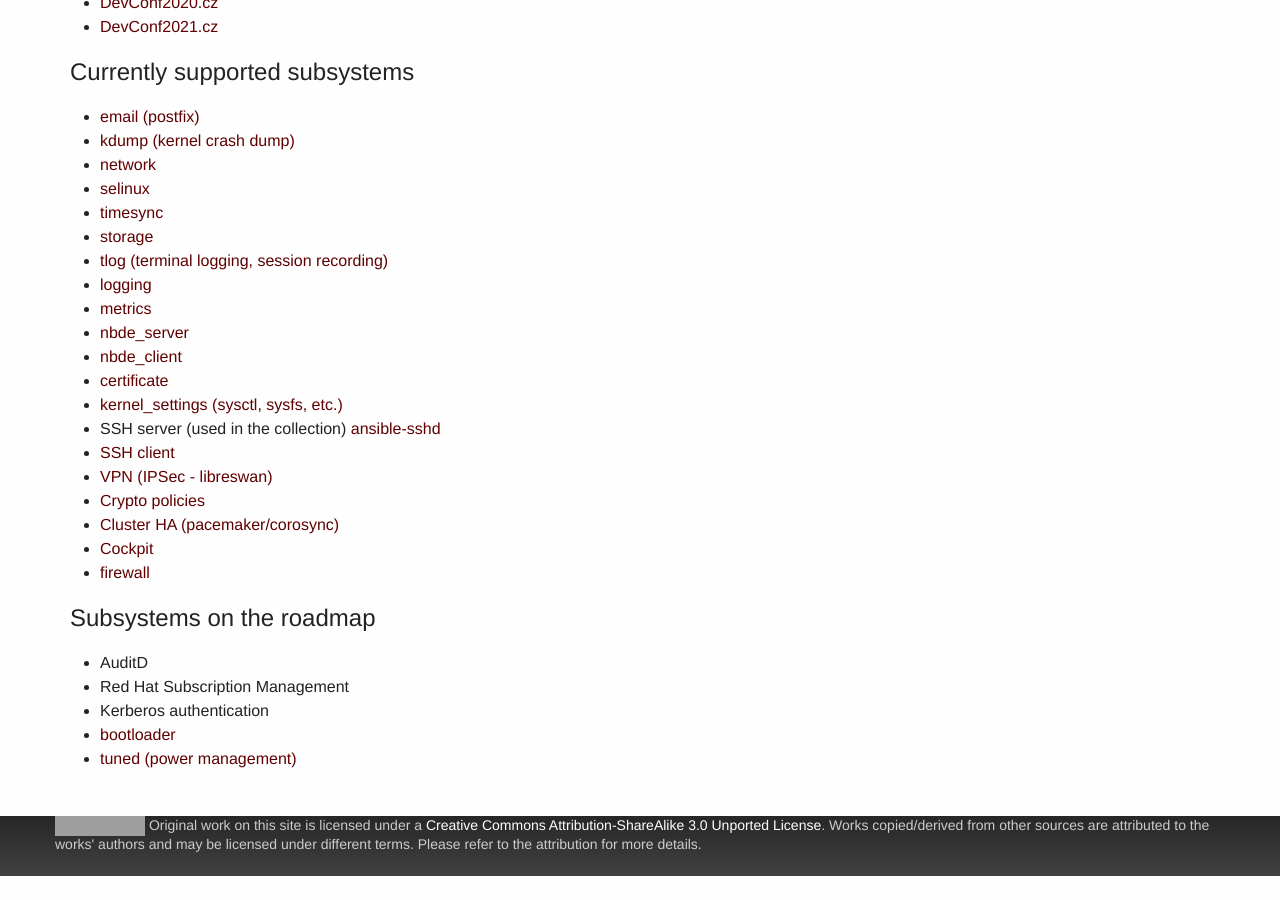
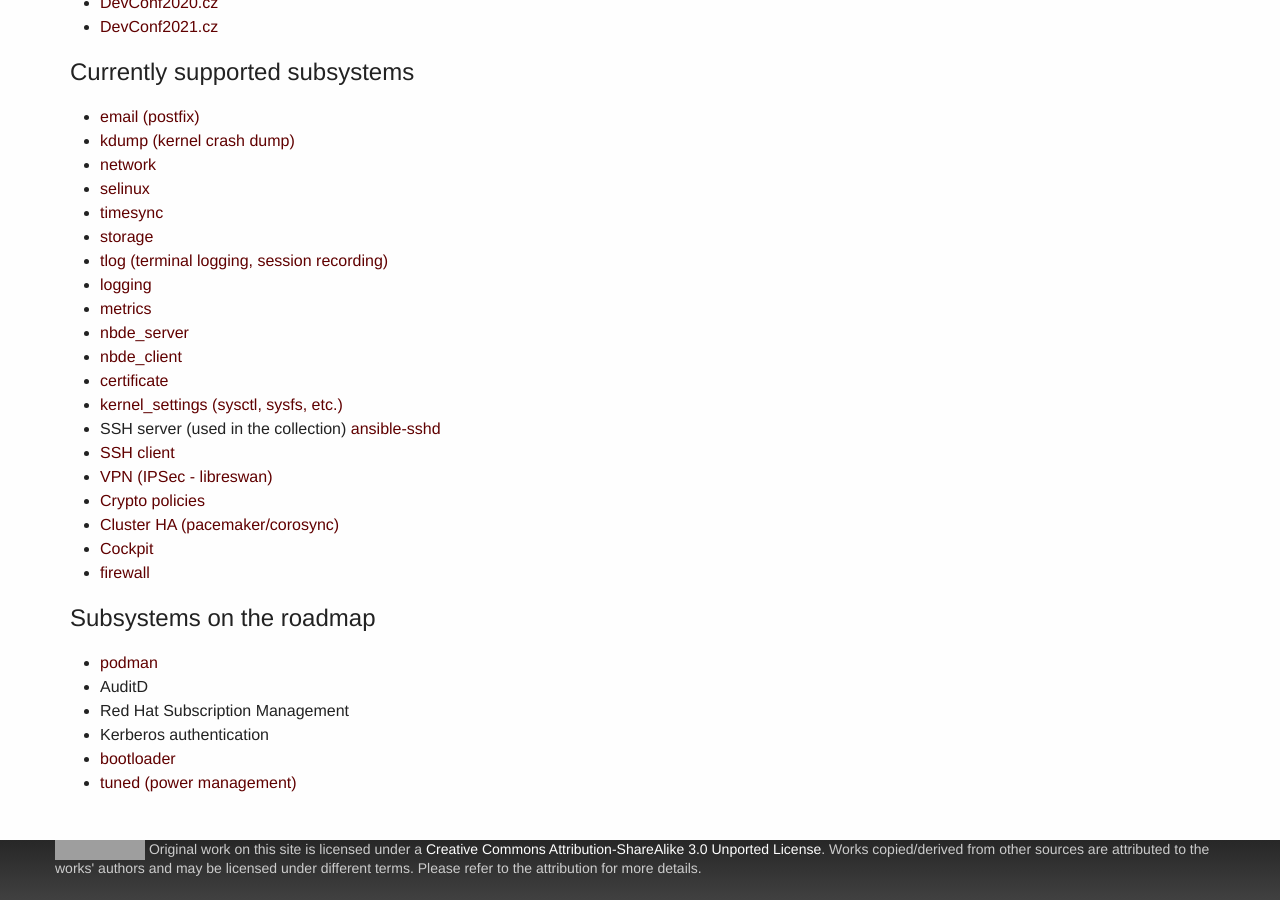
Before and after one commit to linux-system-roles/linux-system-roles.github.io, a Jekyll site: the page built from index.md, in a window 1280 px wide and 900 px high, scrolled down 1152 px. Built offline with Jekyll 4.4.1, drawn with Linux system fonts in a browser that asks for light colours; before the commit the page ends 2028 px from its top, so only the background shows below that; grey boxes are pictures that could not be loaded.

Commit message:
add podman role to roadmap

```diff
--- a/index.md
+++ b/index.md
@@ -75,6 +75,7 @@
 
 ## Subsystems on the roadmap
 
+- [podman](https://github.com/linux-system-roles/podman)
 - AuditD
 - Red Hat Subscription Management
 - Kerberos authentication
```
